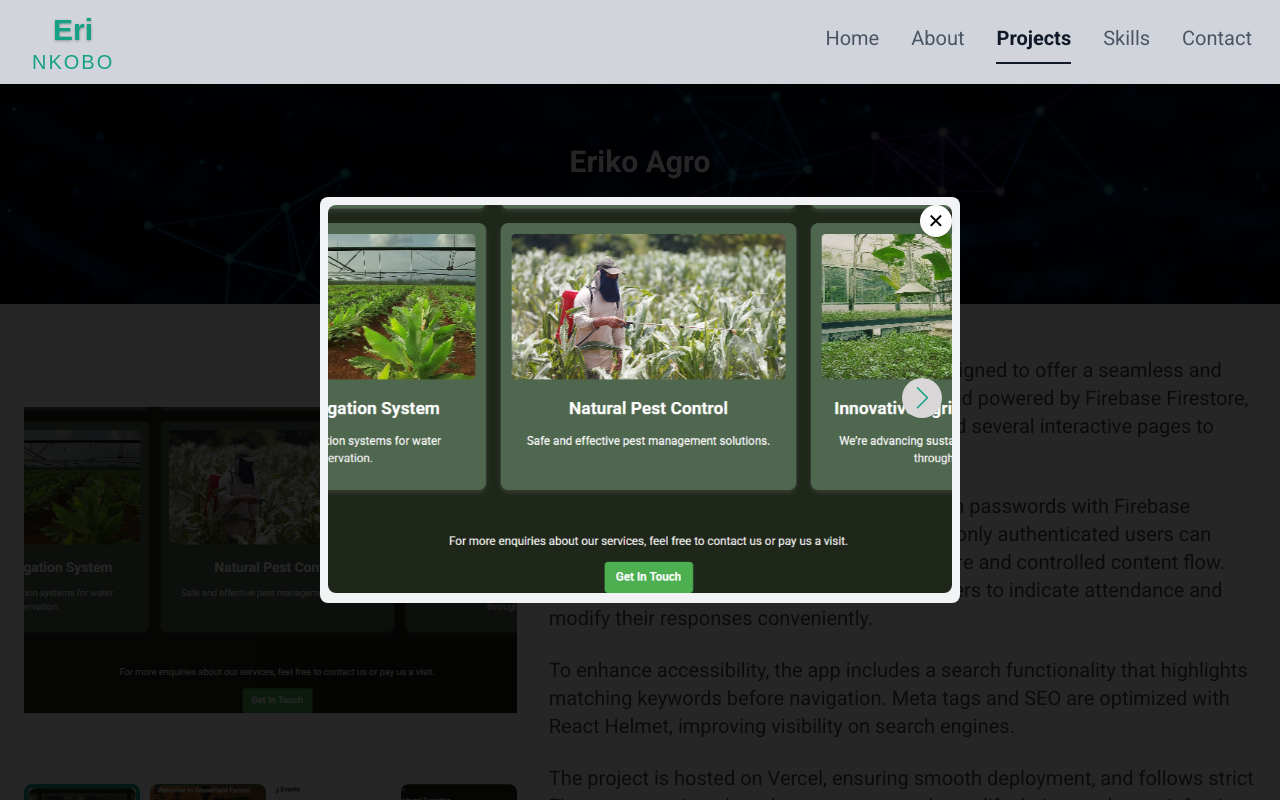
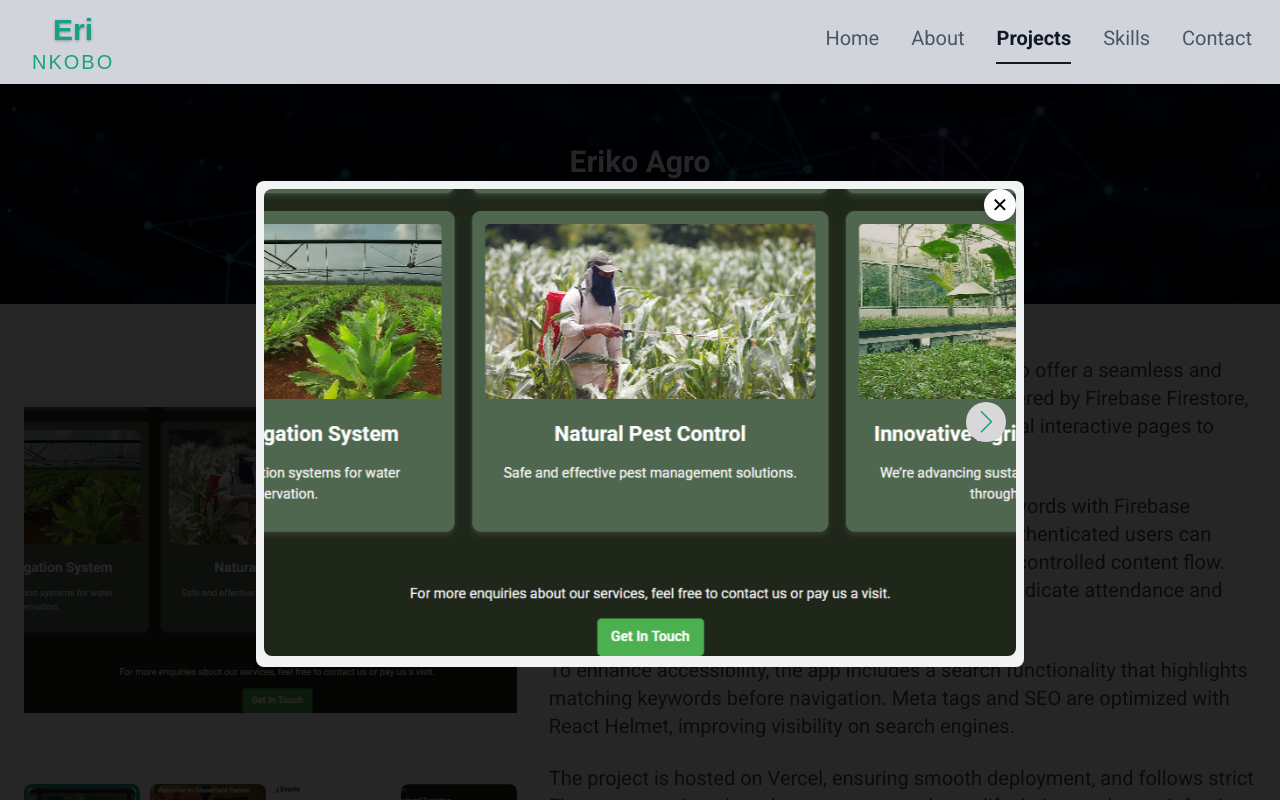
Before and after one commit to Eri-Nk/portfolio, a React (Vite) app: page /projects/web-apps/eriko-agro in a window 1280 px wide. Both pictures are taken after a click on the element 499 px from the left and 361 px from the top of the page. Shown: the top 800 px of the page. Built offline with nearby package versions, Linux system fonts and the light colour scheme; a web font is replaced by a local one.

Commit message:
altered the dimensions of modal images

```diff
--- a/src/pages/ProjectDetail.jsx
+++ b/src/pages/ProjectDetail.jsx
@@ -63,7 +63,7 @@ const ProjectDetail = ({ project }) => {
       <div className="md:clear-both px-6 py-10">
         {/* modal images */}
         {isModalOpen && (
-          <div className="fixed inset-0 flex items-center justify-center z-20">
+          <div className="fixed pt-[48px] inset-0 flex items-center justify-center z-20">
             {/* Overlay */}
             <div
               className="absolute inset-0 bg-black/85"
@@ -71,7 +71,7 @@ const ProjectDetail = ({ project }) => {
             ></div>
 
             {/* Modal Container */}
-            <div className="relative max-w-[90vw] md:max-w-[70vw] lg:max-w-[50vw] bg-bg rounded-lg z-30 p-2 ">
+            <div className="relative max-w-[90vw] sm:max-w-[80vw] md:max-w-[70vw] lg:max-w-[60vw]  bg-bg rounded-lg z-30 p-2 ">
               <Swiper
                 navigation={true}
                 modules={[Navigation]}
@@ -84,7 +84,7 @@ const ProjectDetail = ({ project }) => {
                       src={screenShot.src}
                       alt={`${project.title} ${screenShot.caption}`}
                       loading="lazy"
-                      className="w-full max-h-[80vh] sm:max-h-[90vh] object-contain rounded-lg"
+                      className="w-full h-[60vh] sm:h-auto object-cover sm:object-contain rounded-lg"
                     />
                   </SwiperSlide>
                 ))}
```
